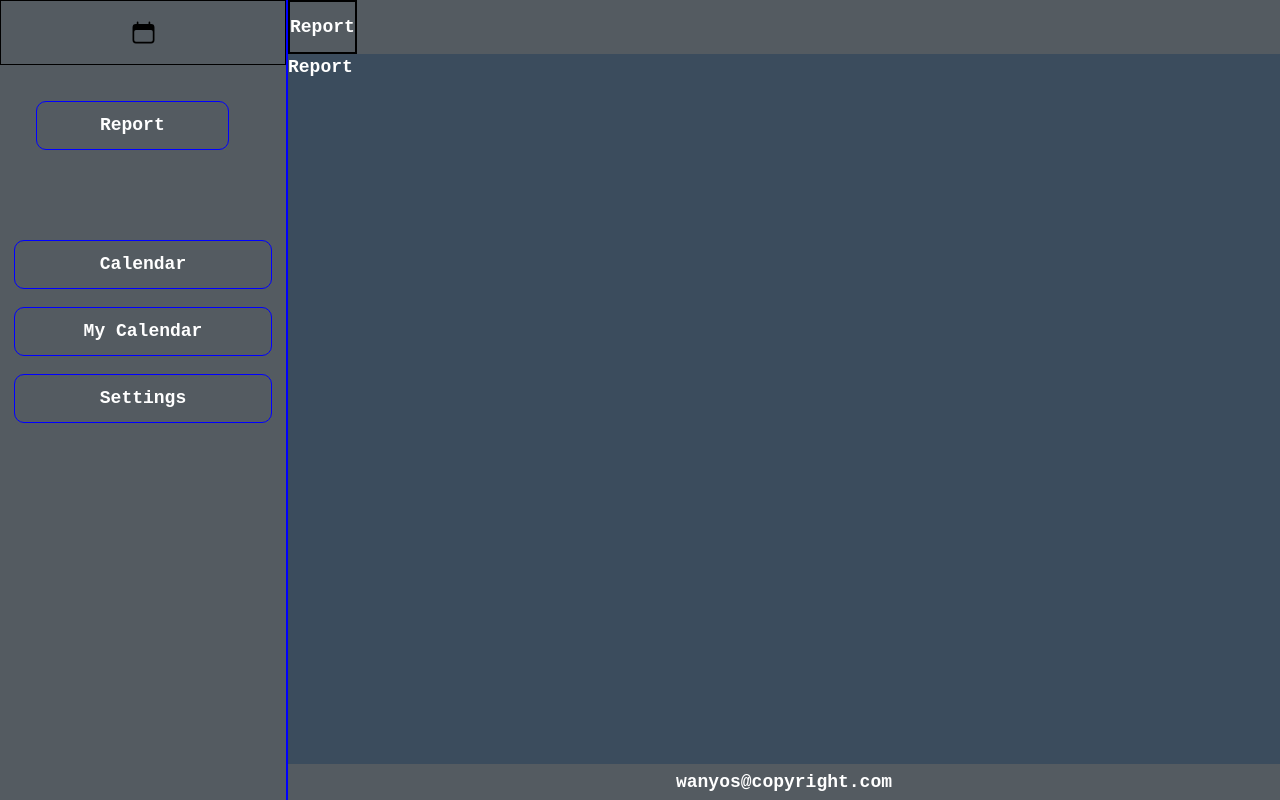
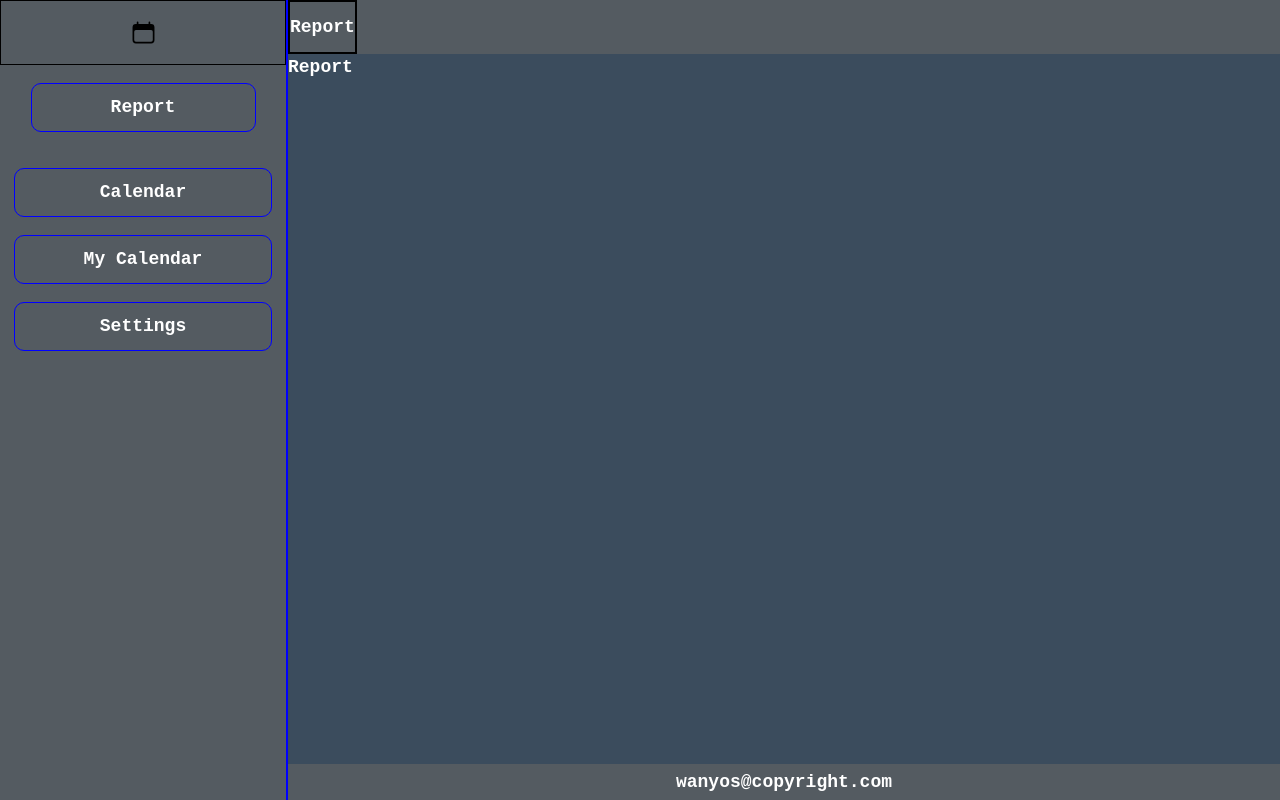
Before and after one commit to wanyos/emt-calendar, a Vue app: page / in a window 1280 px wide. Built offline with nearby package versions, Linux system fonts and the light colour scheme.

Commit message:
refactor: recover stage and changes css

```diff
--- a/src/components/menu-sidebar/MenuCalendar.vue
+++ b/src/components/menu-sidebar/MenuCalendar.vue
@@ -86,7 +86,7 @@ const submitForm = () => {
 }
 
 .form__div {
-  padding: 1em;
+  padding: 0.5em 2em;
   display: flex;
   flex-direction: column;
 }
--- a/src/components/menu-sidebar/SideBar.vue
+++ b/src/components/menu-sidebar/SideBar.vue
@@ -37,21 +37,20 @@ const getDataMenu = computed(() => {
 
 <style lang="css" scoped>
 .div__report {
-  padding: 2em;
+  padding: 1em;
   display: flex;
   flex-direction: column;
+  align-items: center;
 }
 
 .nav-report {
   width: 90%;
-  text-align: center;
   cursor: pointer;
-  margin-bottom: 1em;
   text-decoration: none;
-  border: none;
   border: 1px solid blue;
   padding: 10px 15px;
   border-radius: 10px;
+  text-align: center;
 }
 
 .nav-report:hover {
--- a/src/layouts/LayoutSideBar.vue
+++ b/src/layouts/LayoutSideBar.vue
@@ -20,7 +20,7 @@ const props = defineProps({
 <style lang="css" scoped>
 .nav-ul {
   list-style: none;
-  margin-top: 2em;
+  margin-top: 1em;
   padding: 0;
   display: flex;
   flex-direction: column;
```
